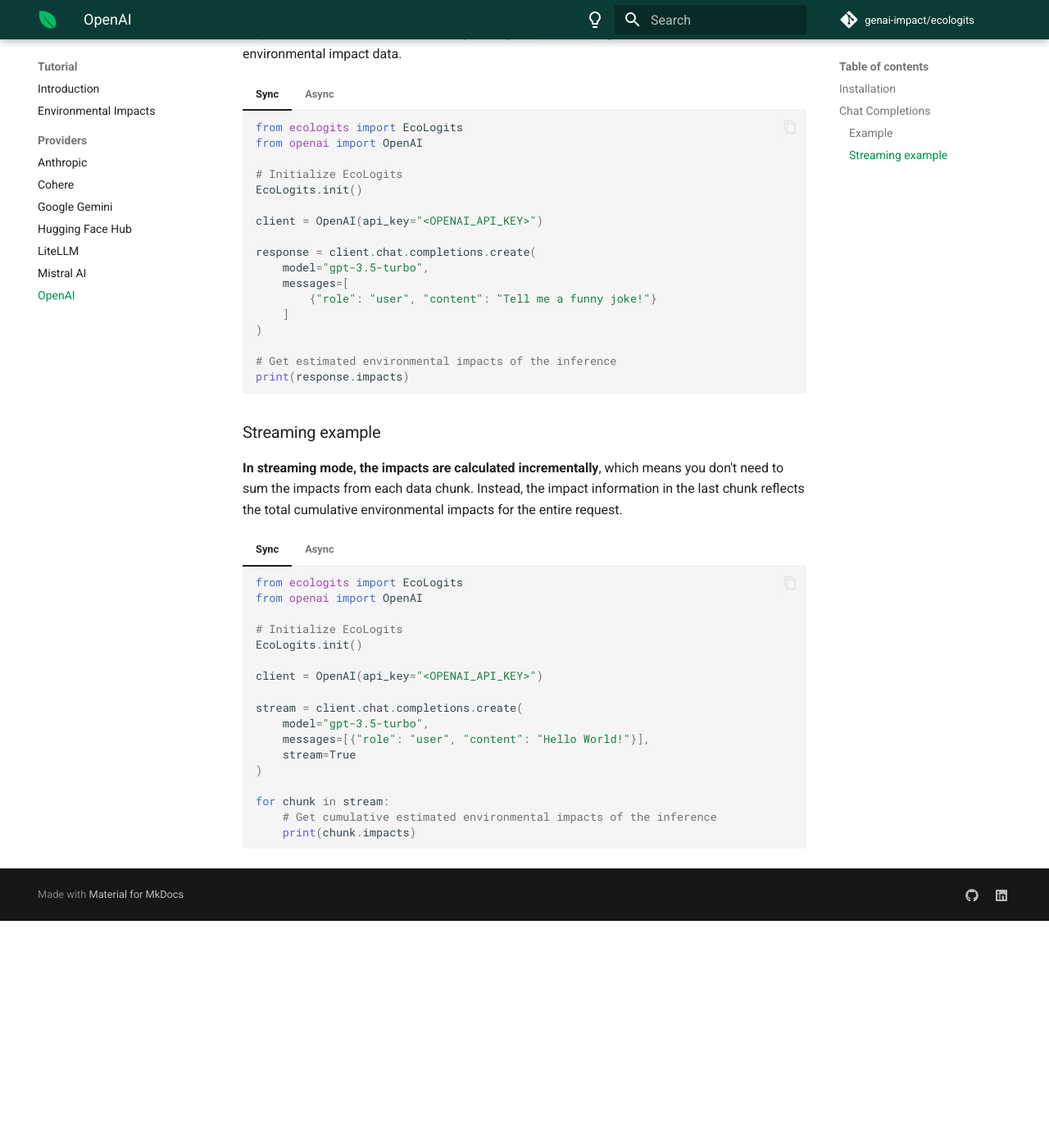
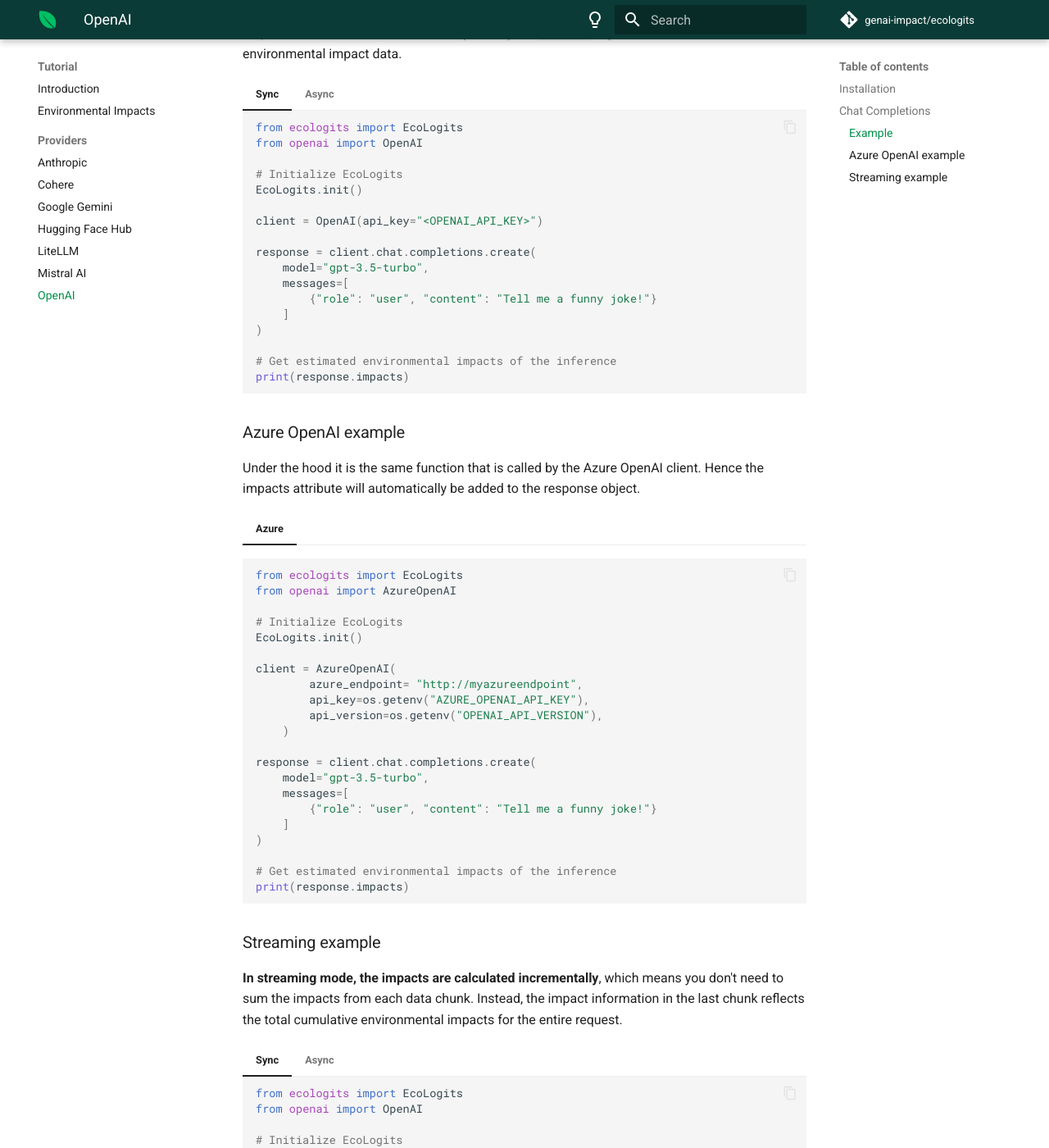
Before and after one commit to genai-impact/ecologits, an MkDocs documentation site: the page built from docs/tutorial/providers/openai.md, in a window 1280 px wide and 1400 px high, scrolled down 817 px. Shown: the whole window at 82% size. Built offline with MkDocs 1.6.1 and Material for MkDocs 9.7.7, drawn with Linux system fonts in a browser that asks for light colours; emoji names are drawn with the system emoji font; comment, search, counter and statistics services are not loaded; the version menu is left out; before the commit the page ends 1940 px from its top, so only the background shows below that.

````diff
--- a/docs/providers.md
+++ b/docs/providers.md
@@ -10,7 +10,7 @@
 | Hugging Face Hub | `huggingface-hub`      | [Guide for Hugging Face Hub :octicons-link-16:](tutorial/providers/huggingface_hub.md) |
 | LiteLLM          | `litellm`              | [Guide for LiteLLM :octicons-link-16:](tutorial/providers/litellm.md)                  |
 | Mistral AI       | `mistralai`            | [Guide for Mistral AI :octicons-link-16:](tutorial/providers/mistralai.md)             |
-| OpenAI           | `openai`               | [Guide for OpenAI :octicons-link-16:](tutorial/providers/openai.md)                    |
+| OpenAI           | `openai`               | [Guide for OpenAI (including Azure) :octicons-link-16:](tutorial/providers/openai.md)                    |
 
 
 ## Chat Completions
--- a/docs/tutorial/providers/openai.md
+++ b/docs/tutorial/providers/openai.md
@@ -73,6 +73,34 @@
 
     asyncio.run(main())
     ```
+### Azure OpenAI example
+
+Under the hood it is the same function that is called by the Azure OpenAI client. Hence the impacts attribute will automatically be added to the response object.
+
+=== "Azure"
+```python
+from ecologits import EcoLogits
+from openai import AzureOpenAI
+
+# Initialize EcoLogits
+EcoLogits.init()
+
+client = AzureOpenAI(
+        azure_endpoint= "http://myazureendpoint",
+        api_key=os.getenv("AZURE_OPENAI_API_KEY"),
+        api_version=os.getenv("OPENAI_API_VERSION"),
+    )
+
+response = client.chat.completions.create(
+    model="gpt-3.5-turbo",
+    messages=[
+        {"role": "user", "content": "Tell me a funny joke!"}
+    ]
+)
+
+# Get estimated environmental impacts of the inference
+print(response.impacts)
+```
 
 ### Streaming example
 
````
Also changed, not shown: 2 other files.
